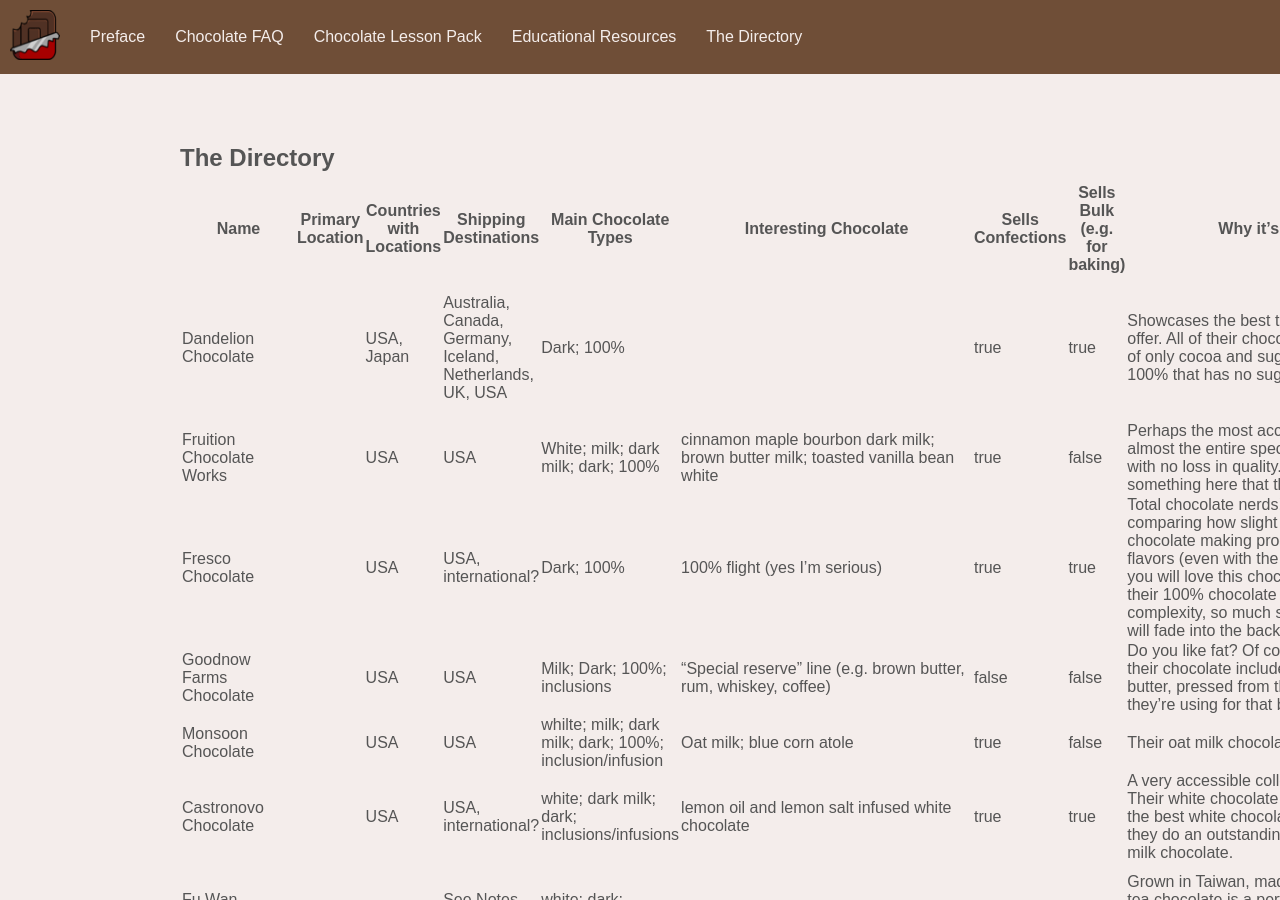
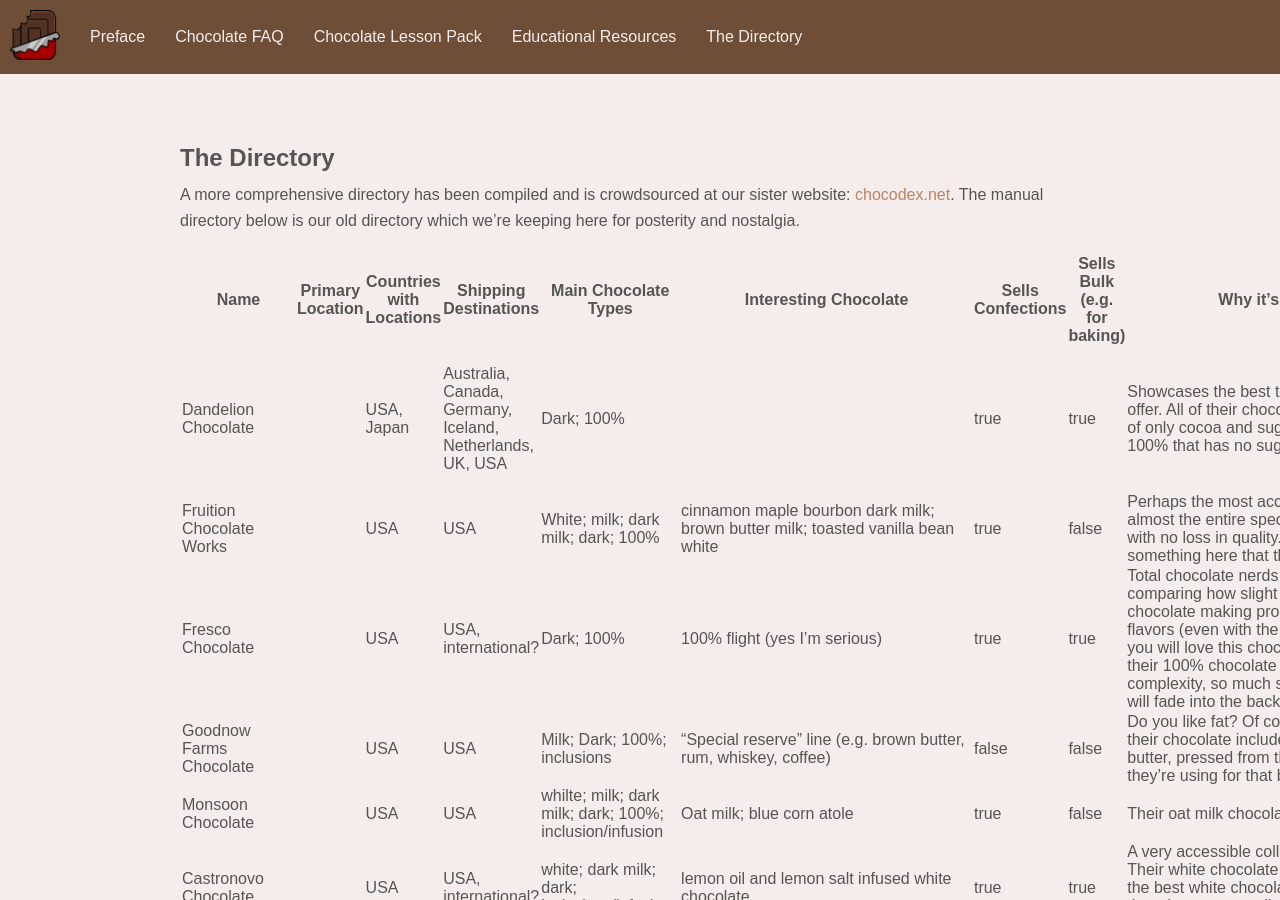
Before and after one commit to mdayaram/thechocobank.com, a Jekyll site: the page built from directory.md, in a window 1280 px wide and 900 px high. Built offline with Jekyll 4.4.1, drawn with Linux system fonts in a browser that asks for light colours.

Commit message:
Adding a link to chocodex in the directory page

```diff
--- a/directory.md
+++ b/directory.md
@@ -4,6 +4,8 @@ title: The Directory
 permalink: /directory
 ---
 
+A more comprehensive directory has been compiled and is crowdsourced at our sister website: [chocodex.net](https://chocodex.net).  The manual directory below is our old directory which we're keeping here for posterity and nostalgia.
+
 |Name | Primary Location | Countries with Locations | Shipping Destinations | Main Chocolate Types | Interesting Chocolate | Sells Confections | Sells Bulk (e.g. for baking) | Why it's notable | Last Updated | Notes|
 |--------|-------|-------|-------|-------|-------|-------|-------|-------|-------|------|
 {% for maker in site.data.directory %}|{{ maker.name }}|{{ make.primary_location }}|{{ maker.locations }}|{{ maker.shipping }}|{{ maker.chocolate_types }}|{{ maker.interesting_chocolate }}|{{ maker.sells_confections }}|{{ maker.sells_bulk }}|{{ maker.notable }}|{{ maker.updated_at }}|{{ maker.notes }}|
```
